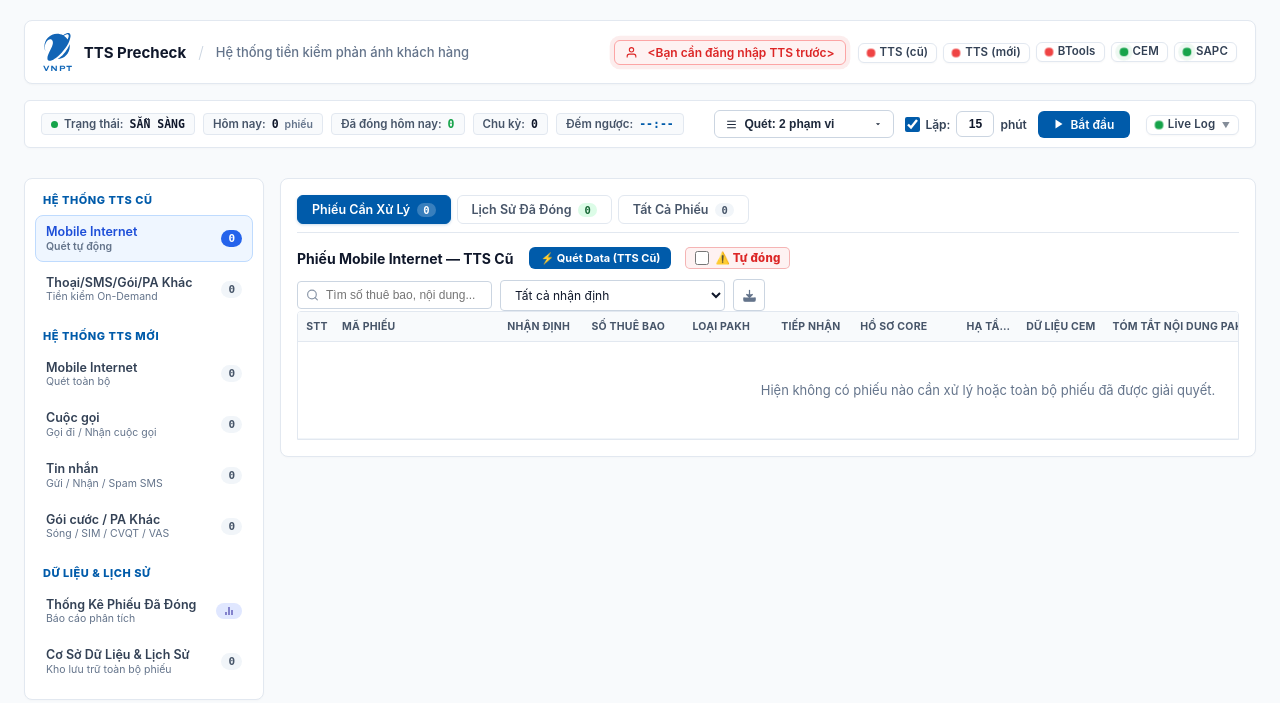
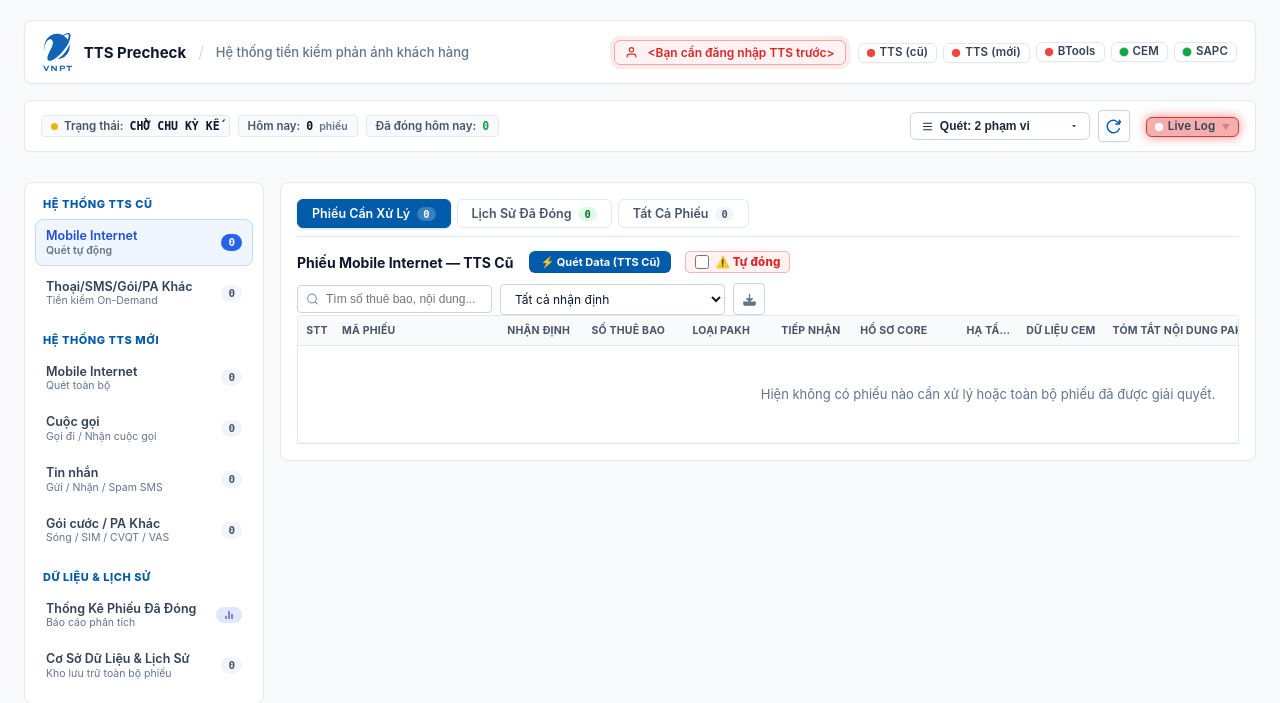
Before and after one commit to qvuzz/PAKH_PRECHECK_DB_version, a FastAPI app: page / in a window 1280 px wide. Shown: the top 703 px of the page. Run offline with FastAPI, Linux system fonts and the light colour scheme; data that the repository does not hold is empty.

Commit message:
feat(ui): streamline top bar with minimal refresh icon and always-on background scan while preserving Live Log

```diff
--- a/services/state.py
+++ b/services/state.py
@@ -29,10 +29,10 @@ def normalize_phone_vn(phone_raw: str) -> str:
 class AutomationState:
     def __init__(self):
         self.lock = threading.Lock()
-        self.is_running = False
+        self.is_running = True
         self.status = "IDLE"  # IDLE, PROCESSING, WAITING, STOPPING
-        self.status_message = "Sẵn sàng khởi động"
-        self.interval_minutes = 15  # Mặc định chu kỳ 15 phút
+        self.status_message = "Hệ thống tự động tiền kiểm đang hoạt động"
+        self.interval_minutes = 2.5  # Chu kỳ quét chuyên sâu nền tự động (BTools + SAPC)
         self.auto_close = False  # Mặc định KHÔNG tự đóng để đảm bảo an toàn, KTV phải chủ động bật & xác nhận 2 lần
         self.scan_scopes = ["tts_old_data", "tts_new_data"]  # Danh sách phạm vi quét: 'tts_old_data', 'tts_old_voice', 'tts_new_data', 'tts_new_voice'
         self.auto_close_mode = "none"  # 'all', 'tts_old', 'tts_new', 'none'
--- a/static/css/dashboard.css
+++ b/static/css/dashboard.css
@@ -2099,3 +2099,38 @@
             color: #ffffff;
             border-color: #4338ca;
         }
+
+        /* NÚT REFRESH ICON GỌN NHẸ TRÊN TOPBAR */
+        .btn-icon-refresh {
+            display: inline-flex;
+            align-items: center;
+            justify-content: center;
+            width: 32px;
+            height: 32px;
+            border-radius: var(--radius-sm, 6px);
+            background: #ffffff;
+            border: 1px solid #cbd5e1;
+            color: var(--primary, #005baa);
+            cursor: pointer;
+            transition: all 0.2s ease;
+            box-shadow: 0 1px 2px rgba(0, 0, 0, 0.04);
+            padding: 0;
+            flex-shrink: 0;
+        }
+        .btn-icon-refresh:hover {
+            background: #f0f7ff;
+            border-color: var(--primary, #005baa);
+            color: var(--primary, #005baa);
+            transform: translateY(-1px);
+            box-shadow: 0 2px 5px rgba(0, 91, 170, 0.15);
+        }
+        .btn-icon-refresh:active {
+            transform: translateY(0);
+        }
+        .btn-icon-refresh.spinning svg {
+            animation: spinRefresh 0.8s linear infinite;
+        }
+        @keyframes spinRefresh {
+            from { transform: rotate(0deg); }
+            to { transform: rotate(360deg); }
+        }
--- a/templates/dashboard.html
+++ b/templates/dashboard.html
@@ -315,14 +315,6 @@
                 <span>Đã đóng hôm nay:</span>
                 <strong id="statClosedTickets" style="color:#16a34a;">0</strong>
             </div>
-            <div class="stat-pill">
-                <span>Chu kỳ:</span>
-                <strong id="statCycles">0</strong>
-            </div>
-            <div class="stat-pill" id="pillCountdown" title="Thời gian đếm ngược đến chu kỳ quét tiếp theo">
-                <span>Đếm ngược:</span>
-                <strong id="countdownBadgeUnified" style="color:var(--primary);">--:--</strong>
-            </div>
         </div>
 
         <div class="top-controls-container">
@@ -376,31 +368,12 @@
                     </div>
                 </div>
 
-                <!-- 2. Tick Lặp & ô nhập thời gian bên cạnh -->
-                <div class="ctrl-item"
-                    style="display:flex; align-items:center; gap:6px; font-size:12px; font-weight:600; color:#334155; margin:0 3px;">
-                    <label style="display:flex; align-items:center; gap:5px; cursor:pointer; user-select:none;"
-                        title="Tick chọn để quét lặp lại theo chu kỳ định kỳ. Bỏ tick nếu chỉ muốn quét 1 lần.">
-                        <input type="checkbox" id="chkLoopUnified" checked onchange="toggleLoopOption(this.checked)"
-                            style="width:15px; height:15px; accent-color:#005baa; cursor:pointer;">
-                        <span>Lặp:</span>
-                    </label>
-                    <input type="text" inputmode="numeric" pattern="[0-9]*" id="inpIntervalUnified"
-                        class="ctrl-input-sm" value="15" maxlength="3"
-                        oninput="this.value = this.value.replace(/[^0-9]/g, '')"
-                        style="width:38px; text-align:center; padding:3px 4px; font-size:12px; font-weight:600;"
-                        title="Thời gian chờ giữa các chu kỳ quét (phút)">
-                    <span id="lblIntervalMinutes">phút</span>
-                </div>
-
-                <!-- 4. Nút Bắt đầu / Dừng nhập chung thành 1 nút duy nhất -->
-                <button id="btnToggleUnified" class="btn-sm btn-primary" onclick="toggleUnifiedAutomation()"
-                    title="Bắt đầu quét ngay lập tức (Nếu tick Lặp sẽ tiếp tục chu kỳ tự động)"
-                    style="min-width:92px; justify-content:center;">
-                    <svg id="iconToggleUnified" viewBox="0 0 24 24" width="12" height="12" fill="currentColor">
-                        <polygon points="5 3 19 12 5 21 5 3" />
+                <!-- 2. Nút icon Refresh làm mới & quét tiền kiểm ngay lập tức -->
+                <button type="button" id="btnRefreshScan" class="btn-icon-refresh" onclick="triggerManualScan()"
+                    title="Làm mới & kích hoạt quét tiền kiểm ngay">
+                    <svg id="iconRefreshScan" viewBox="0 0 24 24" width="15" height="15" fill="none" stroke="currentColor" stroke-width="2.2" stroke-linecap="round" stroke-linejoin="round">
+                        <path d="M21.5 2v6h-6M21.34 15.57a10 10 0 1 1-.57-8.38l5.67-5.67"/>
                     </svg>
-                    <span id="lblToggleUnified">Bắt đầu</span>
                 </button>
             </div>
 
@@ -904,7 +877,7 @@
         </div>
     </div>
 
-    <script src="/static/js/dashboard.js?v=4.1"></script>
+    <script src="/static/js/dashboard.js?v=4.2"></script>
 </body>
 
 </html>
```
Also changed, not shown: static/js/dashboard.js.
